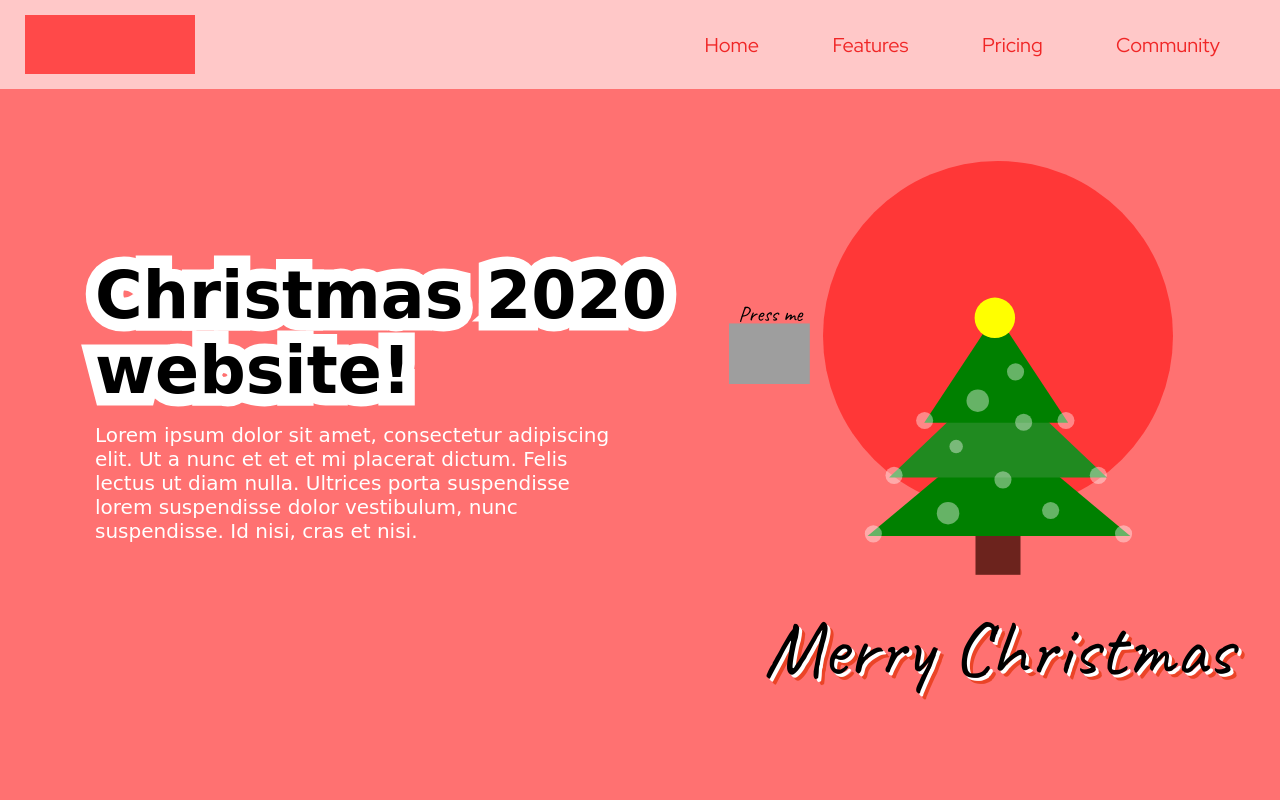
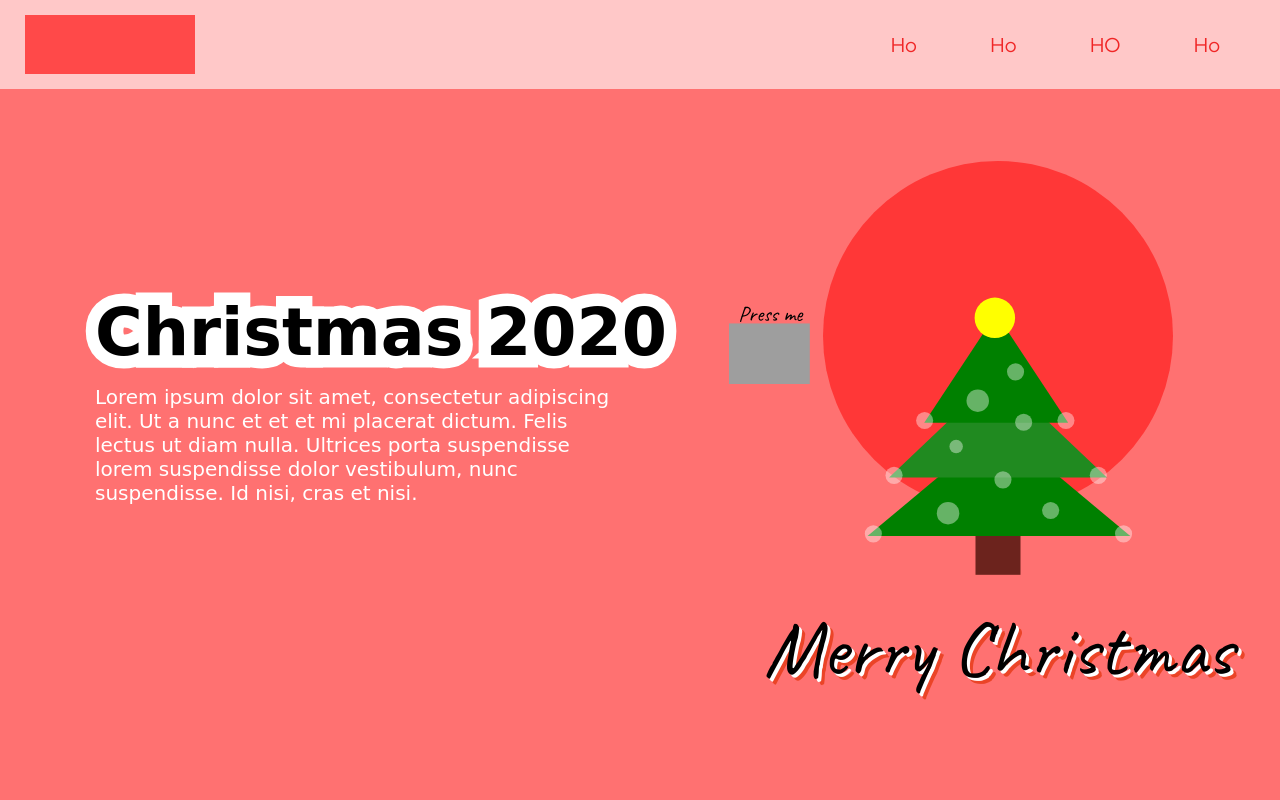
Before and after one commit to Jendeuk/Christmas2020, a plain HTML site: page index.html in a window 1280 px wide. Shown: the top 800 px of the page. Drawn offline with Linux system fonts and the light colour scheme; grey boxes are pictures that could not be loaded; a web font is replaced by a local one.

Commit message:
Change title and meny

```diff
--- a/index.html
+++ b/index.html
@@ -22,17 +22,17 @@
           <header>
             <div class="logo"></div>
             <nav>
-                <a href="#">Home</a>
-                <a href="#">Features</a>
-                <a href="#">Pricing</a>
-                <a href="#">Community</a>
+                <a href="#">Ho</a>
+                <a href="#">Ho</a>
+                <a href="#">HO</a>
+                <a href="#">Ho</a>
             </nav>
 
           </header>
           <main>
               <div class="splash">
                   <div class="text">
-                      <h1>Christmas 2020 website!</h1>
+                      <h1>Christmas 2020</h1>
                       <p>Lorem ipsum dolor sit amet, consectetur adipiscing elit. Ut a nunc et et et mi placerat dictum. Felis lectus ut diam nulla. Ultrices porta suspendisse lorem suspendisse dolor vestibulum, nunc suspendisse. Id nisi, cras et nisi.</p>
                   </div>
 
--- a/style.css
+++ b/style.css
@@ -49,7 +49,7 @@ div.splash > div.text > h1{
     font-size: 65px;
 }
 div.splash > div.text > h1::after {
-    content: "Christmas 2020 website!";
+    content: "Christmas 2020";
     position: absolute;
     top: 0;
     left: 0;
```
